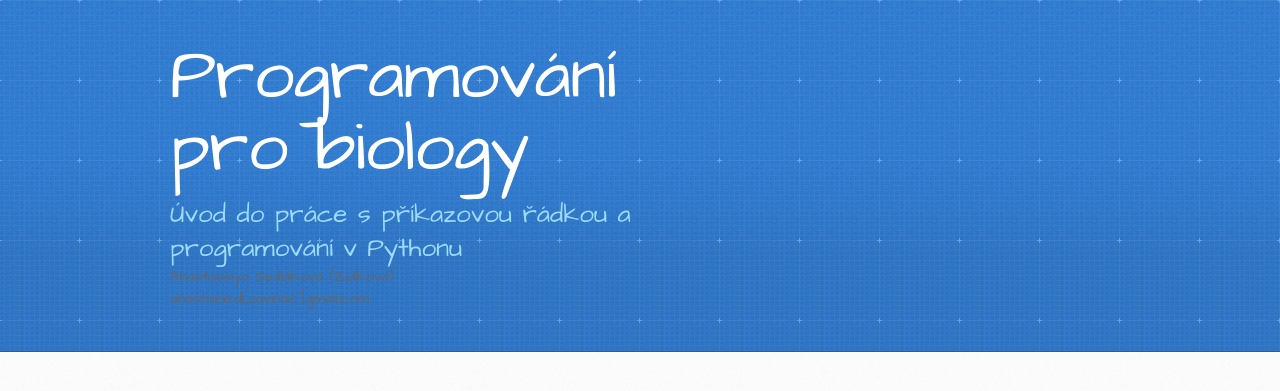
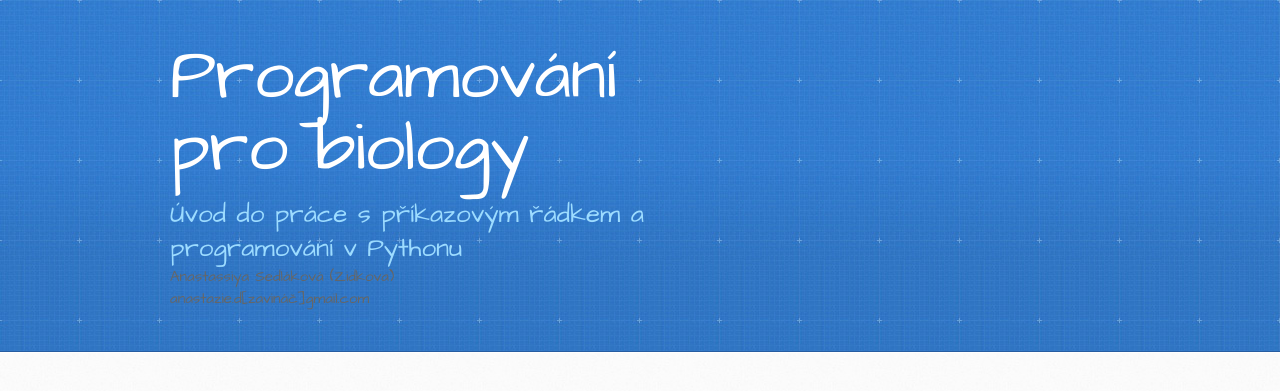
Before and after one commit to anastazie/intro_python_biol, a Jekyll site: the page built from index.md, in a window 1280 px wide. Shown: the top 391 px of the page. Built offline with Jekyll 4.4.1, drawn with Linux system fonts in a browser that asks for light colours.

Commit message:
Update _config.yml

```diff
--- a/_config.yml
+++ b/_config.yml
@@ -1,6 +1,6 @@
 # Setup
 name:         "Programování pro biology"
-tagline:      "Úvod do práce s příkazovou řádkou a programování v Pythonu"
+tagline:      "Úvod do práce s příkazovým řádkem a programování v Pythonu"
 baseurl:      "/intro_python_biol"
 
 # Gems
```
